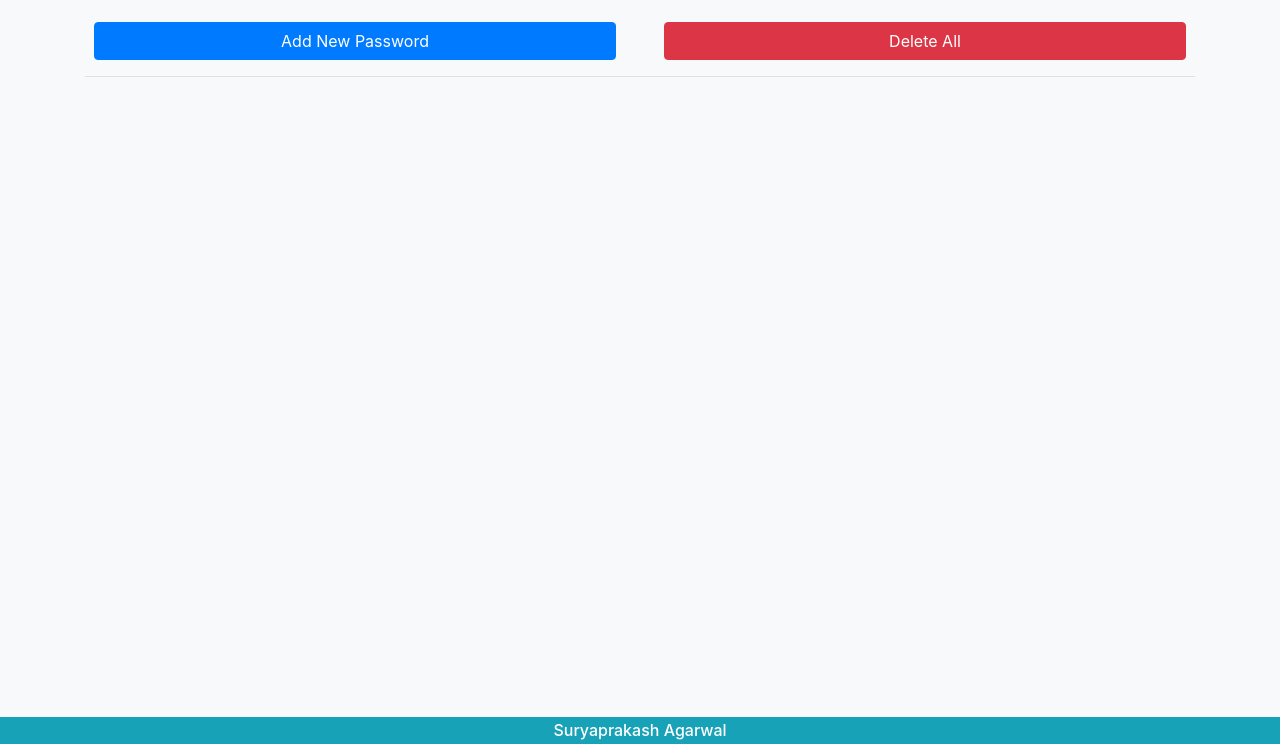
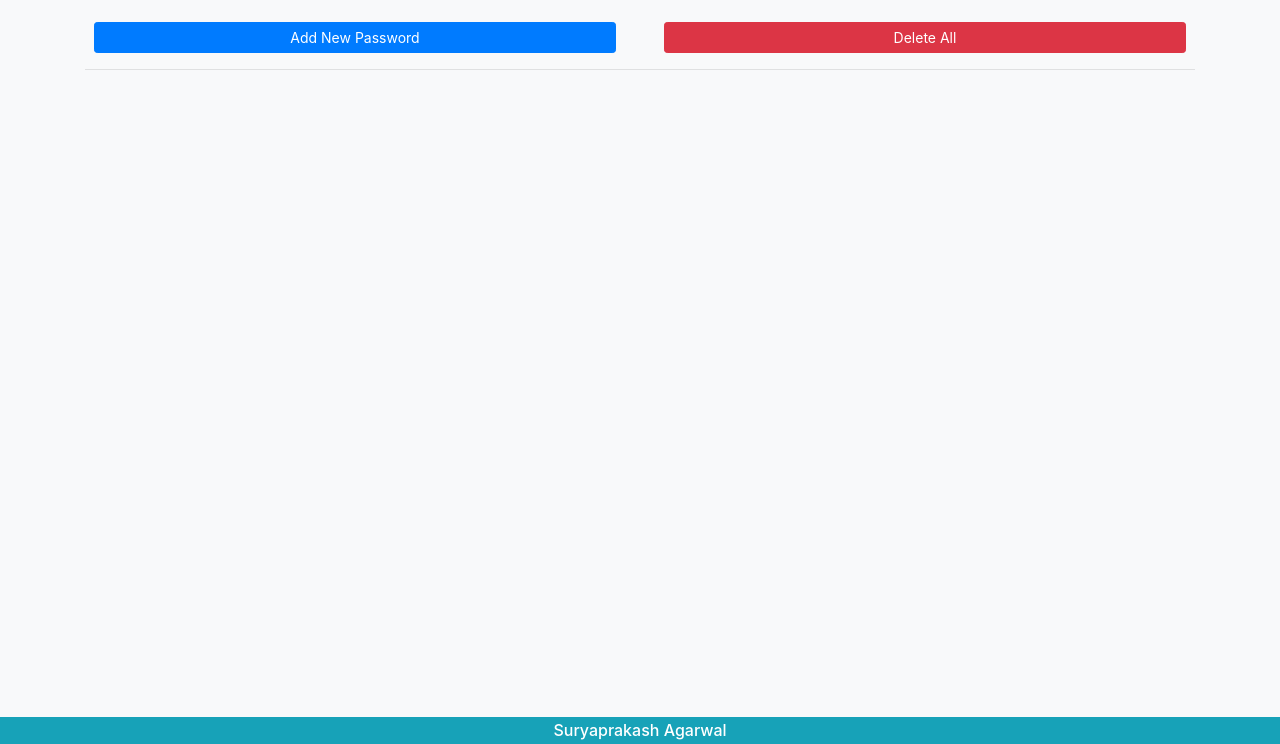
Before and after one commit to Surya1231/password, a plain HTML site: page index.html in a window 1280 px wide. Shown: the part 56-800 px from the top of the page. Drawn offline with nearby package versions, Linux system fonts and the light colour scheme.

Commit message:
styling fixes

```diff
--- a/index.html
+++ b/index.html
@@ -34,7 +34,7 @@
         <div class="col-md-6 px-md-4">
           <button
             type="button"
-            class="btn btn-primary mt-2 btn-block"
+            class="btn btn-primary btn-sm mt-2 btn-block"
             data-toggle="modal"
             data-target="#add"
           >
@@ -42,12 +42,17 @@
           </button>
         </div>
         <div class="col-md-6 px-md-4">
-          <button type="button" class="btn btn-block btn-danger mt-2" onclick="deleteAll()" ;>
+          <button
+            type="button"
+            class="btn btn-block btn-sm btn-danger mt-2"
+            onclick="deleteAll()"
+            ;
+          >
             Delete All
           </button>
         </div>
       </div>
-      <hr class="mb-0" />
+      <hr />
       <div class="bg-light row pb-5" id="main-box"></div>
     </div>
 
```
